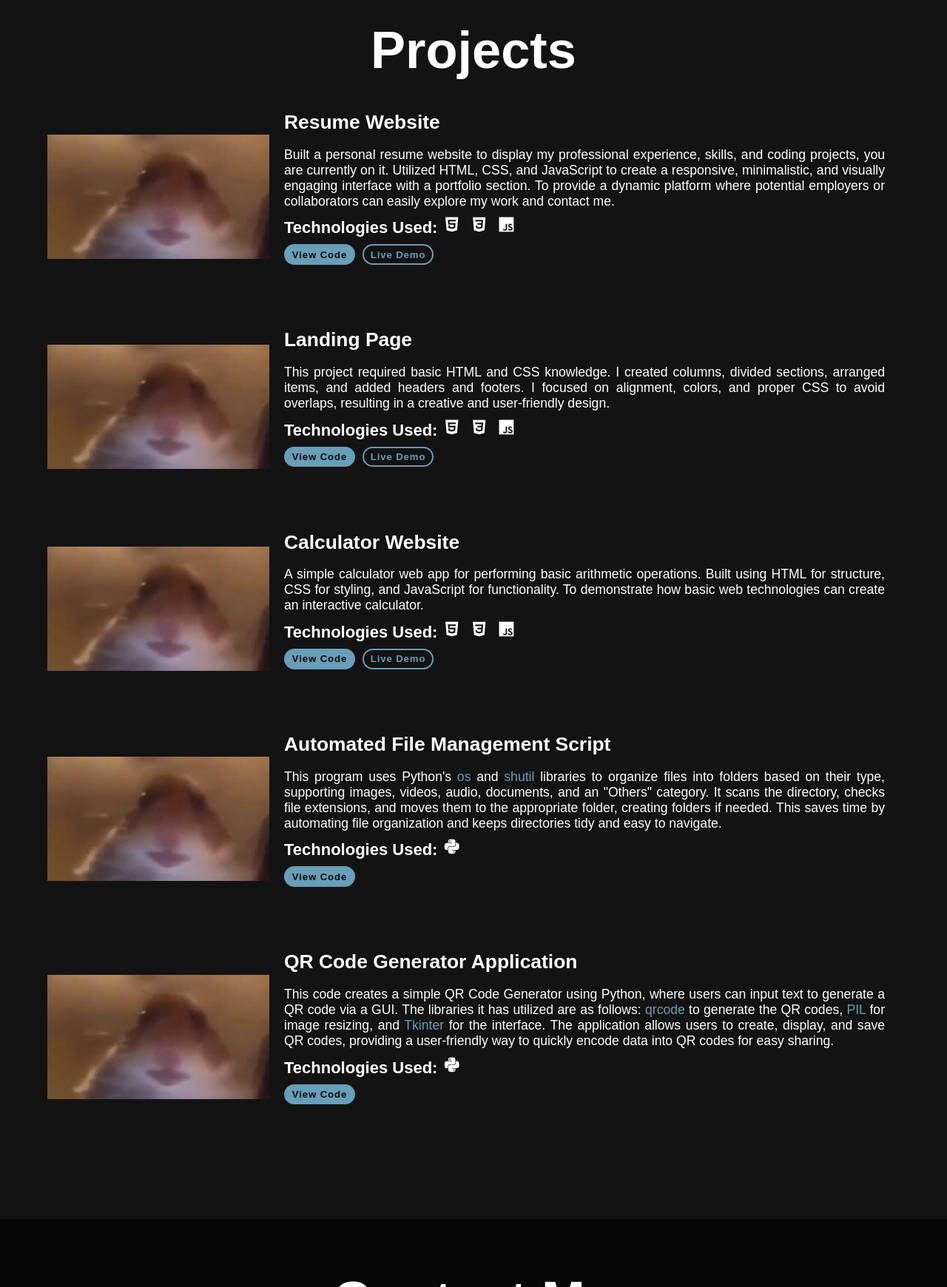
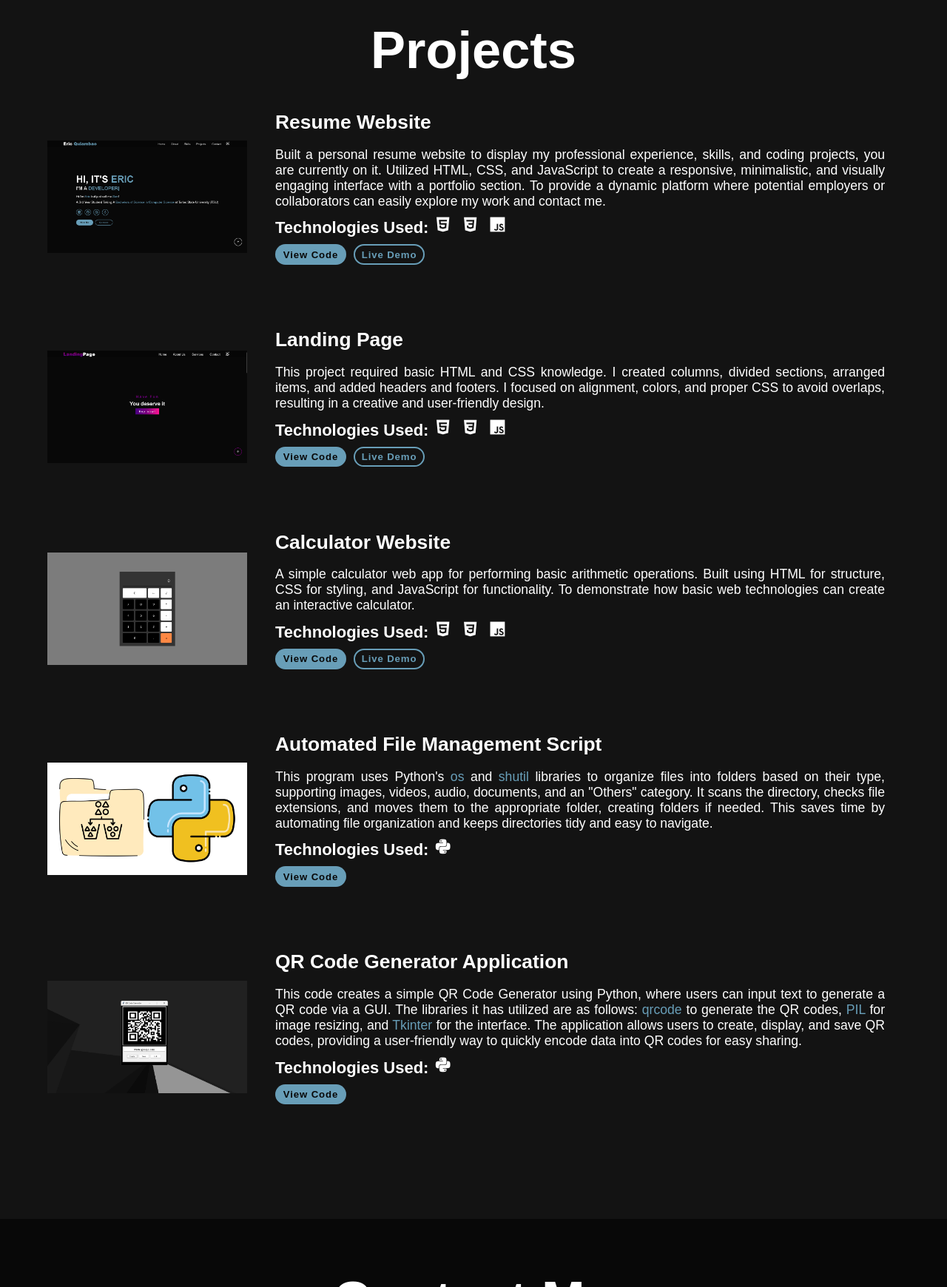
Before and after one commit to Ensues/Resume-Website-V4, a plain HTML site: page index.html in a window 1280 px wide. Shown: the part 2520-4260 px from the top of the page at 74% size. Drawn offline with nearby package versions, Linux system fonts and the light colour scheme.

Commit message:
preview images for projects and some style changes

```diff
--- a/index.html
+++ b/index.html
@@ -108,7 +108,7 @@
             <div class = "project">
                 <div class="project-item">
                     <div class="project-image">
-                        <img src="../images/image.jpg" alt="image">
+                        <img src="../images/resume.png" alt="image">
                     </div>
                     <div class="project-text">
                         <h3> Resume Website </h3>
@@ -119,14 +119,14 @@
                         </p>
                         <h4>Technologies Used: <i class='bx bxl-html5'></i> <i class='bx bxl-css3' ></i> <i class='bx bxl-javascript' ></i> </h4>
                         <div class="project-link btn-group">
-                            <a href="https://github.com/Ensues/Ensues.github.io" target = "_blank" class="btn">View Code</a>
-                            <a href="https://ensues.github.io/" target = "_blank" class="btn">Live Demo</a>
+                            <a href="https://github.com/Ensues/Resume-Website-V4" target = "_blank" class="btn">View Code</a>
+                            <a href="https://ensues.github.io/Resume-Website-V4/" target = "_blank" class="btn">Live Demo</a>
                         </div>
                     </div>
                 </div>
                 <div class="project-item">
                     <div class="project-image">
-                        <img src="../images/image.jpg" alt="image">
+                        <img src="../images/landing.png" alt="image">
                     </div>
                     <div class="project-text">
                         <h3> Landing Page </h3>
@@ -136,14 +136,14 @@
                         </p>
                         <h4>Technologies Used: <i class='bx bxl-html5'></i> <i class='bx bxl-css3' ></i> <i class='bx bxl-javascript' ></i> </h4>
                         <div class="project-link btn-group">
-                            <a href="https://github.com/Ensues/Calculator" target = "_blank" class="btn">View Code</a>
-                            <a href="https://ensues.github.io/Calculator/" target = "_blank" class="btn">Live Demo</a>
+                            <a href="https://github.com/Ensues/Landing-Page-V1" target = "_blank" class="btn">View Code</a>
+                            <a href="https://ensues.github.io/Landing-Page-V1/" target = "_blank" class="btn">Live Demo</a>
                         </div>
                     </div>
                 </div>
                 <div class="project-item">
                     <div class="project-image">
-                        <img src="../images/image.jpg" alt="image">
+                        <img src="../images/calculator.png" alt="image">
                     </div>
                     <div class="project-text">
                         <h3> Calculator Website </h3>
@@ -154,14 +154,14 @@
                         </p>
                         <h4>Technologies Used: <i class='bx bxl-html5'></i> <i class='bx bxl-css3' ></i> <i class='bx bxl-javascript' ></i> </h4>
                         <div class="project-link btn-group">
-                            <a href="https://github.com/Ensues/Calculator" target = "_blank" class="btn">View Code</a>
-                            <a href="https://ensues.github.io/Calculator/" target = "_blank" class="btn">Live Demo</a>
+                            <a href="https://github.com/Ensues/Calculator-V2" target = "_blank" class="btn">View Code</a>
+                            <a href="https://ensues.github.io/Calculator-V2/" target = "_blank" class="btn">Live Demo</a>
                         </div>
                     </div>
                 </div>
                 <div class="project-item">
                     <div class="project-image">
-                        <img src="../images/image.jpg" alt="image">
+                        <img src="../images/autosort.png" alt="image">
                     </div>
                     <div class="project-text">
                         <h3> Automated File Management Script</h3>
@@ -178,7 +178,7 @@
                 </div>
                 <div class="project-item">
                     <div class="project-image">
-                        <img src="../images/image.jpg" alt="image">
+                        <img src="../images/qr.png" alt="image">
                     </div>
                     <div class="project-text">
                         <h3> QR Code Generator Application </h3>
--- a/style.css
+++ b/style.css
@@ -394,14 +394,16 @@ span{
 .projects .project-item {
     display: flex;
     align-items: center;
-    margin-bottom: 20px; /* Space between certificates */
+    margin-bottom: 20px;
+    gap: 2rem;
 }
 .projects .project-details{
     align-items: center;
 }
 .projects .project-text {
-    flex: 1; /* Take up available space */
-    padding: 20px; /* Add some padding */
+    flex: 1;
+    padding: 20px;
+    min-width: 75%;
 }
 .projects .project-text h3{
     font-size: 3rem;
@@ -426,8 +428,8 @@ span{
     margin-right: 0.5rem;
 }
 .projects .project-image img {
-    max-width: 100%; /* Make sure the image is responsive */
-    height: auto; /* Maintain aspect ratio */
+    width: 100%;
+    height: auto;
     transition: transform 0.3s ease;
 }
 .projects .project-image img:hover{
```
Also changed, not shown: images/autosort.png (added), images/calculator.png (added), images/certificates/Github.png (deleted), images/certificates/Python_Data_Science.png (deleted), images/landing.png (added), images/qr.png (added), images/resume.png (added).
